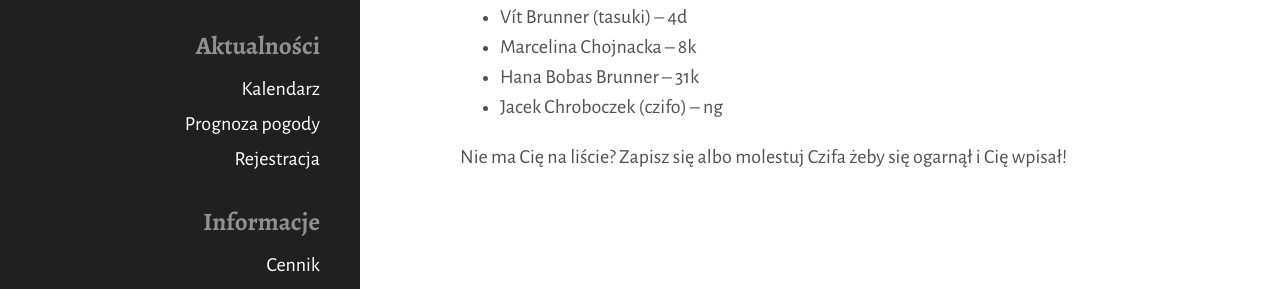
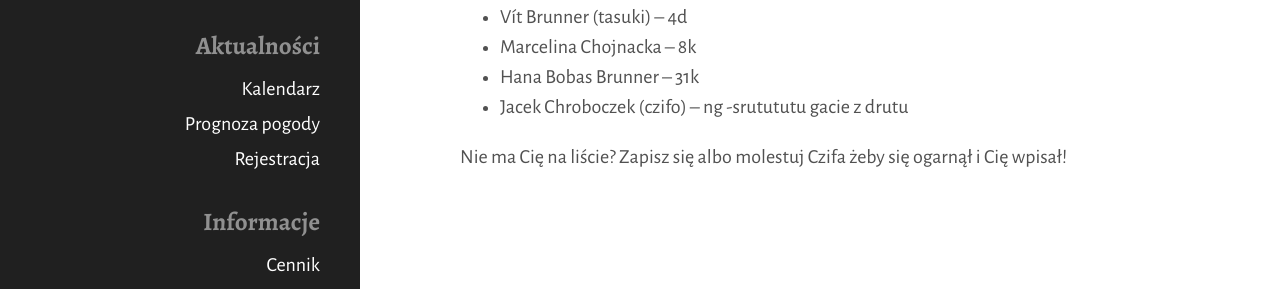
Before and after one commit to tasuki/lsg, a Jekyll site: the page built from zarejestrowani.md, in a window 1280 px wide. Shown: the part 278-567 px from the top of the page. Built offline with Jekyll 4.4.1, drawn with Linux system fonts in a browser that asks for light colours; nearby versions of some CDN libraries.

Commit message:
Update zarejestrowani.md

```diff
--- a/zarejestrowani.md
+++ b/zarejestrowani.md
@@ -15,6 +15,6 @@ Zarejestrowani uczestnicy (mniej więcej wg siły):
 - Marcelina Chojnacka -- 8k
 - Hana Bobas Brunner -- 31k
 - Jacek Chroboczek (czifo) -- ng
-
+-srutututu gacie z drutu
 
 Nie ma Cię na liście?  Zapisz się albo molestuj Czifa żeby się ogarnął i Cię wpisał!
```
